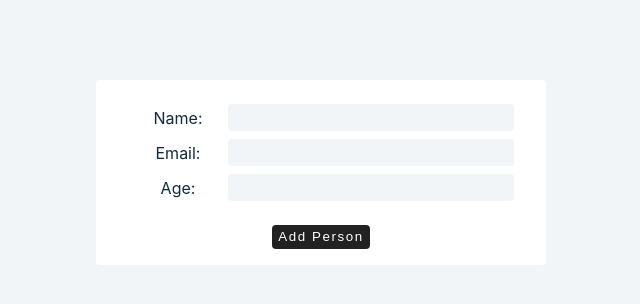
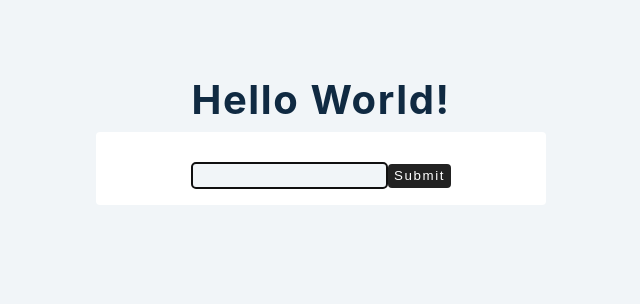
Before and after one commit to makawy7/react-advanced, a React (Create React App) app: page / in a window 1280 px wide. Shown: the top 304 px of the page, without its empty margins (319-959 px from the left). Built offline with nearby package versions, Linux system fonts and the light colour scheme.

Commit message:
useRef hook

```diff
--- a/src/App.js
+++ b/src/App.js
@@ -1,9 +1,9 @@
-import MultipleInputs from "./components/MultipleInputs";
+import UseRefBasics from "./components/UseRefBasics";
 
 function App() {
   return (
     <div className="container">
-      <MultipleInputs />
+      <UseRefBasics />
     </div>
   );
 }
--- /dev/null
+++ b/src/components/UseRefBasics.js
@@ -0,0 +1,34 @@
+import { useEffect, useRef } from "react";
+
+// useRef
+// preserves a value between re-renders
+// useRef doesn't trigger re-render
+// target DOM nodes/elements
+
+function UseRefBasics() {
+  // saves the value between re-renders
+  const myInputRef = useRef(null);
+  const myH2Ref = useRef(null);
+  function handleSubmit(e) {
+    e.preventDefault();
+    console.log(myInputRef.current.name, myInputRef.current.value);
+    console.log(myH2Ref.current);
+  }
+  useEffect(() => {
+    myInputRef.current.focus();
+  });
+  // console.log(myInputRef);
+  return (
+    <>
+      <h2 ref={myH2Ref}>Hello World!</h2>
+      <form className="form" onSubmit={handleSubmit}>
+        <div>
+          <input name="email" type="text" ref={myInputRef} />
+          <button type="submit">submit</button>
+        </div>
+      </form>
+    </>
+  );
+}
+
+export default UseRefBasics;
```
